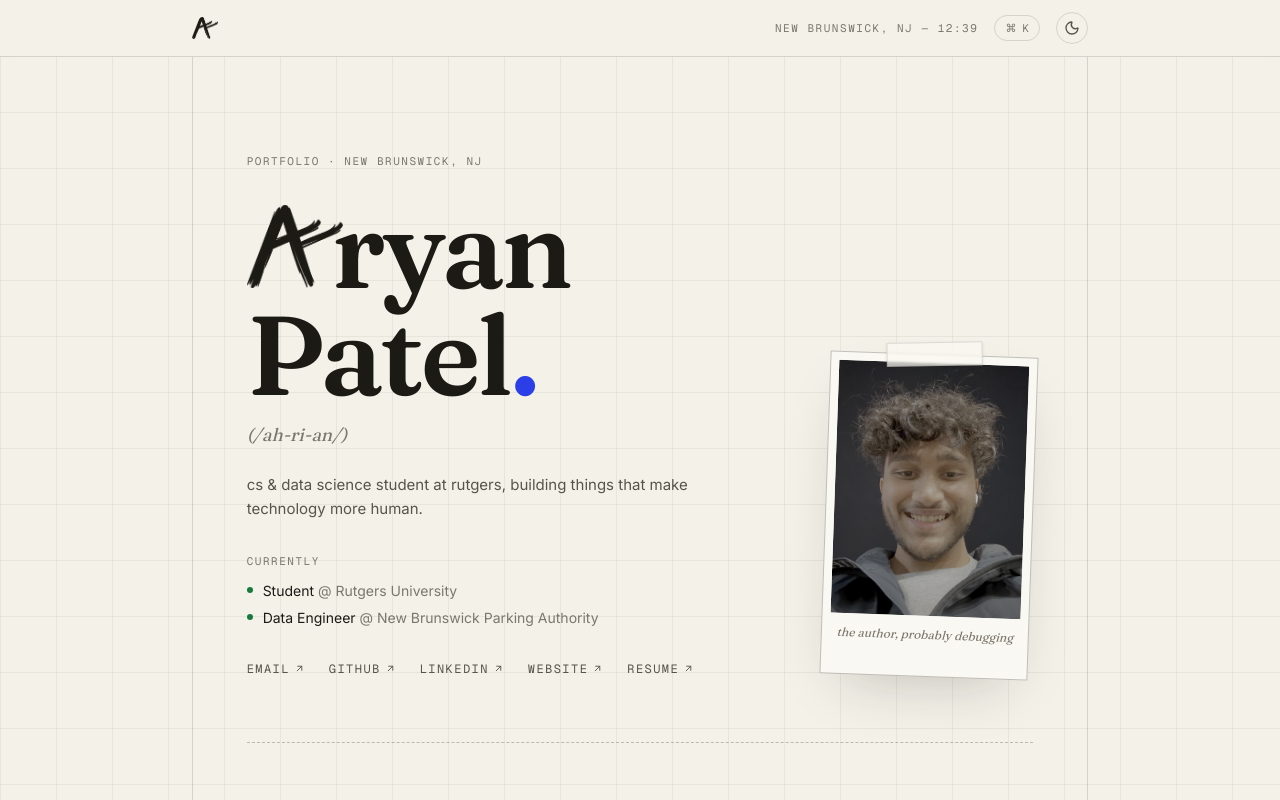
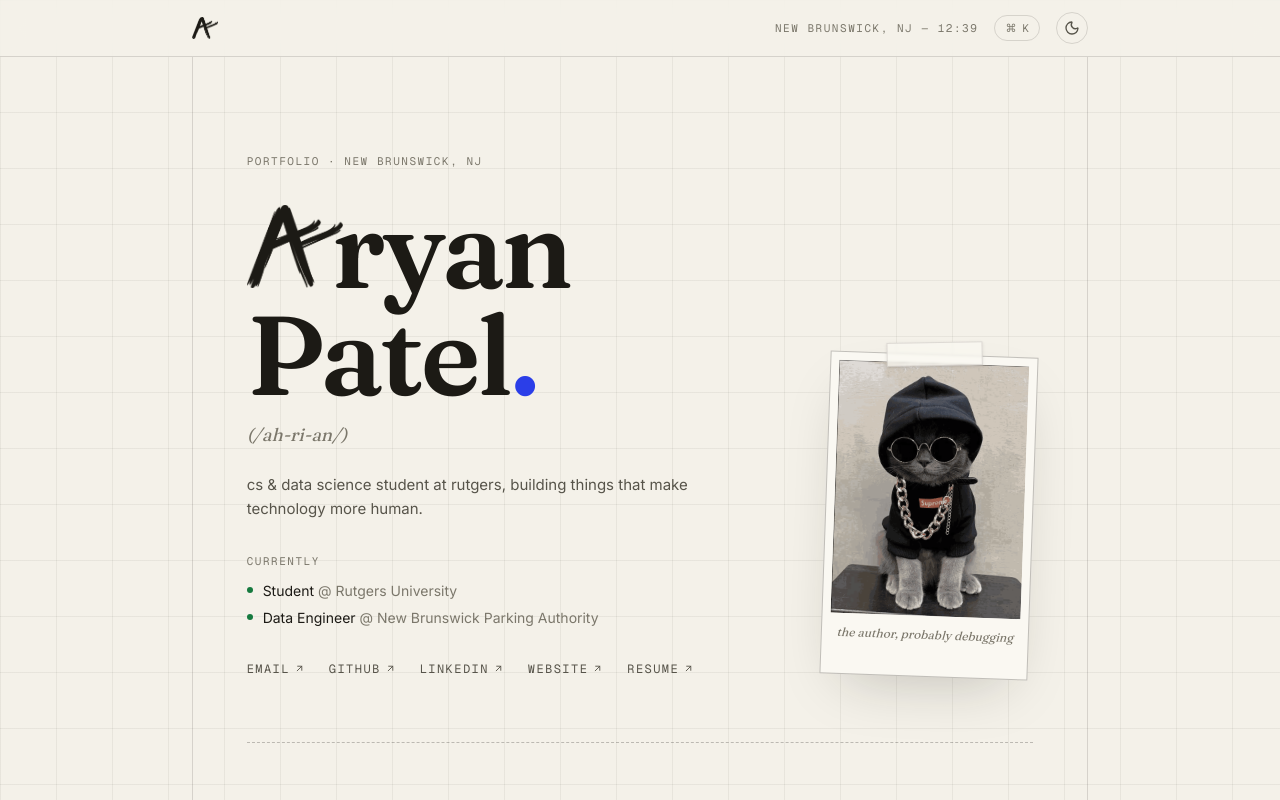
Before and after one commit to aryanpatel142006/portfolio-website, a Next.js app: page / in a window 1280 px wide. Both pictures are taken after a click on the button "the author, probably debugging". Shown: the top 800 px of the page. Built offline with nearby package versions, Linux system fonts and the light colour scheme; no server answers; some icons are missing.

Commit message:
Photo toggle works on tap; keep one caption; remove off-duty hearth glow
- Clicking the portrait now toggles photo/cat and back (hover still
  previews on desktop); 5th tap still unlocks off-duty
- Dropped the radial amber glow that bled above the off-duty section

```diff
--- a/app/globals.css
+++ b/app/globals.css
@@ -177,21 +177,6 @@ html[data-theme="dark"] .offduty-world {
   --accent-contrast: #121214;
   --card: rgba(217, 154, 91, 0.06);
   --border-strong: rgba(217, 154, 91, 0.26);
-}
-
-/* A soft radial hearth behind the warm world. */
-.offduty-world::before {
-  content: "";
-  position: absolute;
-  inset: -10% 0 auto 0;
-  height: 320px;
-  z-index: -1;
-  background: radial-gradient(
-    70% 100% at 50% 0%,
-    color-mix(in oklab, var(--accent) 12%, transparent) 0%,
-    transparent 70%
-  );
-  pointer-events: none;
 }
 
 @keyframes warm-in {
--- a/components/HeroPhoto.tsx
+++ b/components/HeroPhoto.tsx
@@ -7,7 +7,9 @@ import { unlockOffDuty } from "@/lib/offduty";
 const CLICKS_TO_UNLOCK = 5;
 
 /** The portrait, pasted on like a photo in a zine — tape, tilt, caption.
-    Secret: tap it 5× to unlock off-duty; hovering crossfades to the cat. */
+    Click/tap toggles to the cat and back (so it works on touch, no hover
+    needed); hovering still previews it on desktop; the 5th tap unlocks
+    off-duty. */
 export default function HeroPhoto({
   photo,
   photoHover,
@@ -18,22 +20,22 @@ export default function HeroPhoto({
   name: string;
 }) {
   const count = useRef(0);
-  const [purring, setPurring] = useState(false);
+  const [showCat, setShowCat] = useState(false);
 
   function onClick() {
     count.current += 1;
     if (count.current >= CLICKS_TO_UNLOCK) {
       count.current = 0;
-      setPurring(true);
       unlockOffDuty();
     }
+    if (photoHover) setShowCat((c) => !c);
   }
 
   return (
     <button
       type="button"
       onClick={onClick}
-      aria-label={`${name} — portrait`}
+      aria-label={showCat ? "Show the portrait again" : `${name} — portrait`}
       className="group relative w-44 shrink-0 rotate-2 cursor-pointer select-none transition-transform duration-500 ease-[cubic-bezier(0.16,1,0.3,1)] hover:rotate-0 sm:w-52"
     >
       {/* tape strip */}
@@ -49,7 +51,9 @@ export default function HeroPhoto({
             fill
             priority
             sizes="(max-width: 640px) 176px, 208px"
-            className="object-cover opacity-100 transition-opacity duration-[1500ms] ease-[cubic-bezier(0.4,0,0.2,1)] group-hover:opacity-50"
+            className={`object-cover transition-opacity duration-700 ease-[cubic-bezier(0.16,1,0.3,1)] ${
+              showCat ? "opacity-0" : "opacity-100 group-hover:opacity-50"
+            }`}
           />
           {photoHover && (
             <Image
@@ -57,8 +61,8 @@ export default function HeroPhoto({
               alt=""
               fill
               sizes="(max-width: 640px) 176px, 208px"
-              className={`object-cover transition-opacity duration-[2500ms] ease-[cubic-bezier(0.4,0,0.2,1)] group-hover:opacity-80 ${
-                purring ? "opacity-80" : "opacity-0"
+              className={`object-cover transition-opacity duration-700 ease-[cubic-bezier(0.16,1,0.3,1)] ${
+                showCat ? "opacity-100" : "opacity-0 group-hover:opacity-80"
               }`}
             />
           )}
```
